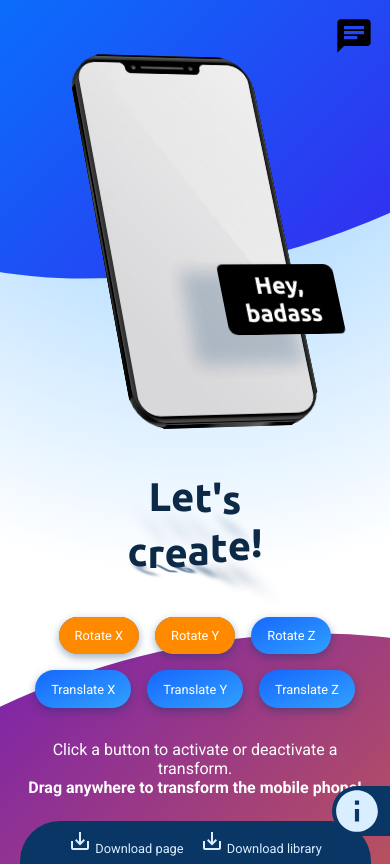
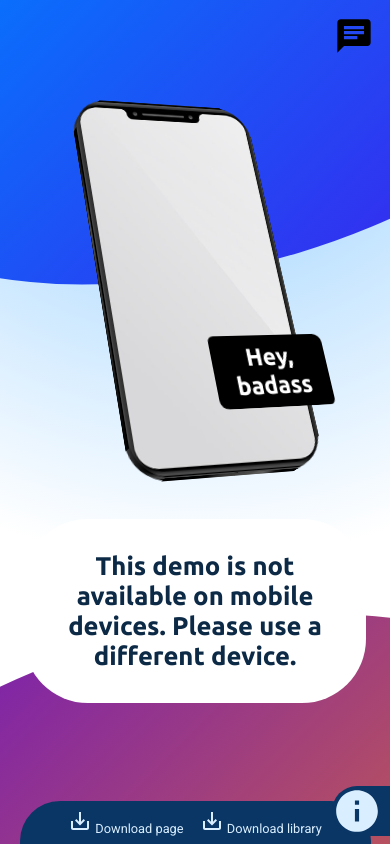
Before and after one commit to vonsa/dragimate-landingpage, a website built with webpack: page dist/index.html in a window 390 px wide. Built offline with nearby package versions, Linux system fonts and the light colour scheme.

Commit message:
Demo no longer available for mobile devices

```diff
--- a/scss/components/_phone.scss
+++ b/scss/components/_phone.scss
@@ -3,6 +3,10 @@
   ---------
   2d rectangles transformed in 3d space with applied background images
 */
+
+.section.main {
+  perspective: 1200px;
+}
 
 // wrapper for subtle phone animation
 .phone__wrapper {
@@ -133,6 +137,10 @@
       left: 0;
       overflow: hidden;
       border-radius: 38px;
+
+      @media (hover: none) {
+        display: none;
+      }
     }
 
     // Phone message box's shadow
@@ -149,6 +157,10 @@
 
       // Animation
       animation: mobileMessageShadow 3s ease-in-out infinite alternate;
+
+      @media (hover: none) {
+        display: none;
+      }
     }
 
     // Phone message box
--- a/scss/components/_title.scss
+++ b/scss/components/_title.scss
@@ -43,6 +43,10 @@
       bottom: 0;
       transform: rotateY(45deg) rotateX(45deg);
       animation: txtShadow 1s infinite alternate;
+
+      @media (hover: none) {
+        display: none;
+      }
     }
   }
 }
--- a/scss/pages/_home.scss
+++ b/scss/pages/_home.scss
@@ -85,7 +85,6 @@ body {
   Builds the perspective area
 */
 .page-container .section.main {
-  perspective: 3000px;
   display: flex;
   justify-content: space-around;
   margin-top: $margin-large;
@@ -135,3 +134,11 @@ body {
     }
   }
 }
+
+// Fallback for mobile devices
+.demo__unavailable {
+  margin: 4rem 0;
+  padding: 4rem;
+  background: white;
+  border-radius: 8rem;
+}
--- a/src/index.js
+++ b/src/index.js
@@ -35,6 +35,9 @@ const aniObject = [
  */
 let app;
 let newElement;
+
+// Demo not available on mobile devices
+if (window.innerWidth > 800) {
   // Timeout used for demo purposes
   setTimeout((e) => {
     app = new Elements();
@@ -116,3 +119,8 @@ function demo() {
   setTimeout((e) => {
     message.style.animation = 'mobileMessage 3s ease-in-out infinite alternate';
   }, 1000);
+} else {
+  // Fallback for mobile devices
+  const config = document.querySelector('.section.config');
+  config.innerHTML = `<h1 class="heading--secondary demo__unavailable">This demo is not available on mobile devices. Please use a different device.</h1>`;
+}
```
Also changed, not shown: dist/404.html (added), dist/assets/scripts/index.min.js, dist/assets/styles/style.css, dist/assets/styles/style.min.css, dist/index.html, firebase.json (added), 2 other files. Lines whose indentation alone changed are shown as unchanged.
